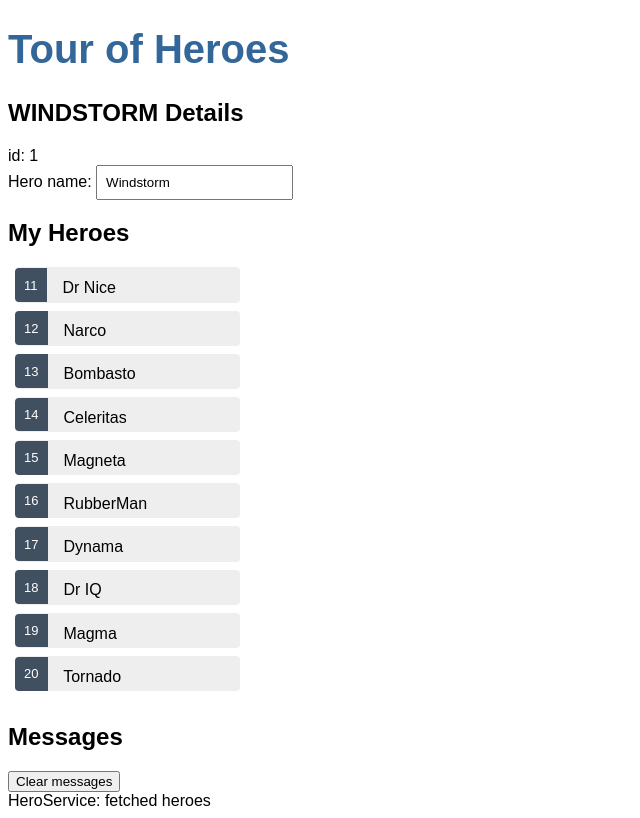
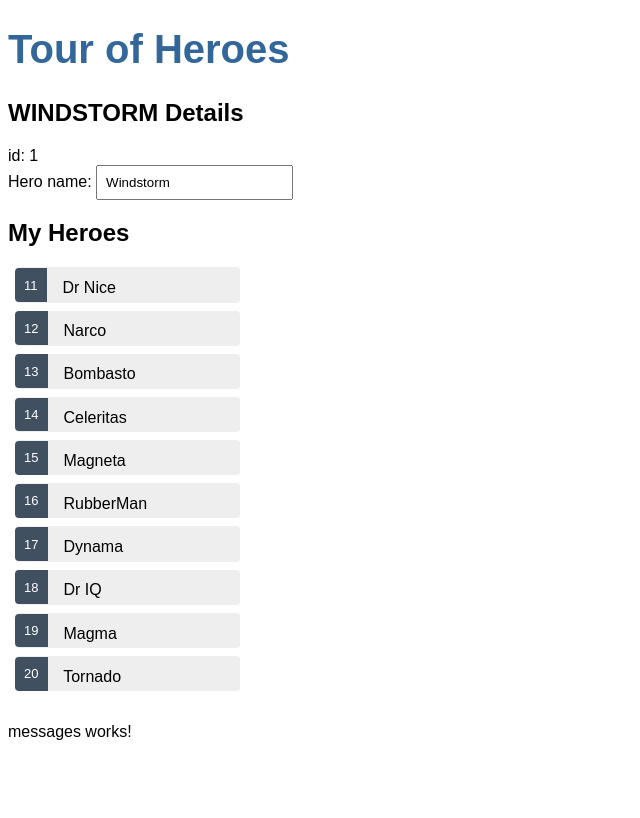
Before and after one commit to efsiul/angular-tour-of-heroes, an Angular app: page / in a window 1280 px wide. Shown: the whole page, without its empty margins (0-640 px from the left). Built offline with nearby package versions, Linux system fonts and the light colour scheme.

Commit message:
Revert "Se termina parte 4 de tutorial, con la implementación de mensajes adicionales en heroes.component.ts"
This reverts commit 720b4df178887b079fd99c7c29f7444cb8bea728.

```diff
--- a/src/app/messages/messages.component.html
+++ b/src/app/messages/messages.component.html
@@ -1,8 +1 @@
-<div *ngIf="messageService.messages.length">
-
-  <h2>Messages</h2>
-  <button class="clear"
-          (click)="messageService.clear()">Clear messages</button>
-  <div *ngFor='let message of messageService.messages'> {{message}} </div>
-
-</div>
+<p>messages works!</p>
--- a/src/app/messages/messages.component.ts
+++ b/src/app/messages/messages.component.ts
@@ -1,5 +1,5 @@
 import { Component, OnInit } from '@angular/core';
-import { MessageService } from '../message.service';
+
 @Component({
   selector: 'app-messages',
   templateUrl: './messages.component.html',
@@ -7,8 +7,7 @@ import { MessageService } from '../message.service';
 })
 export class MessagesComponent implements OnInit {
 
-  constructor(public messageService: MessageService) { }
-
+  constructor() { }
 
   ngOnInit(): void {
   }
```
Also changed, not shown: src/app/heroes/heroes.component.ts (+4 -6 lines).
